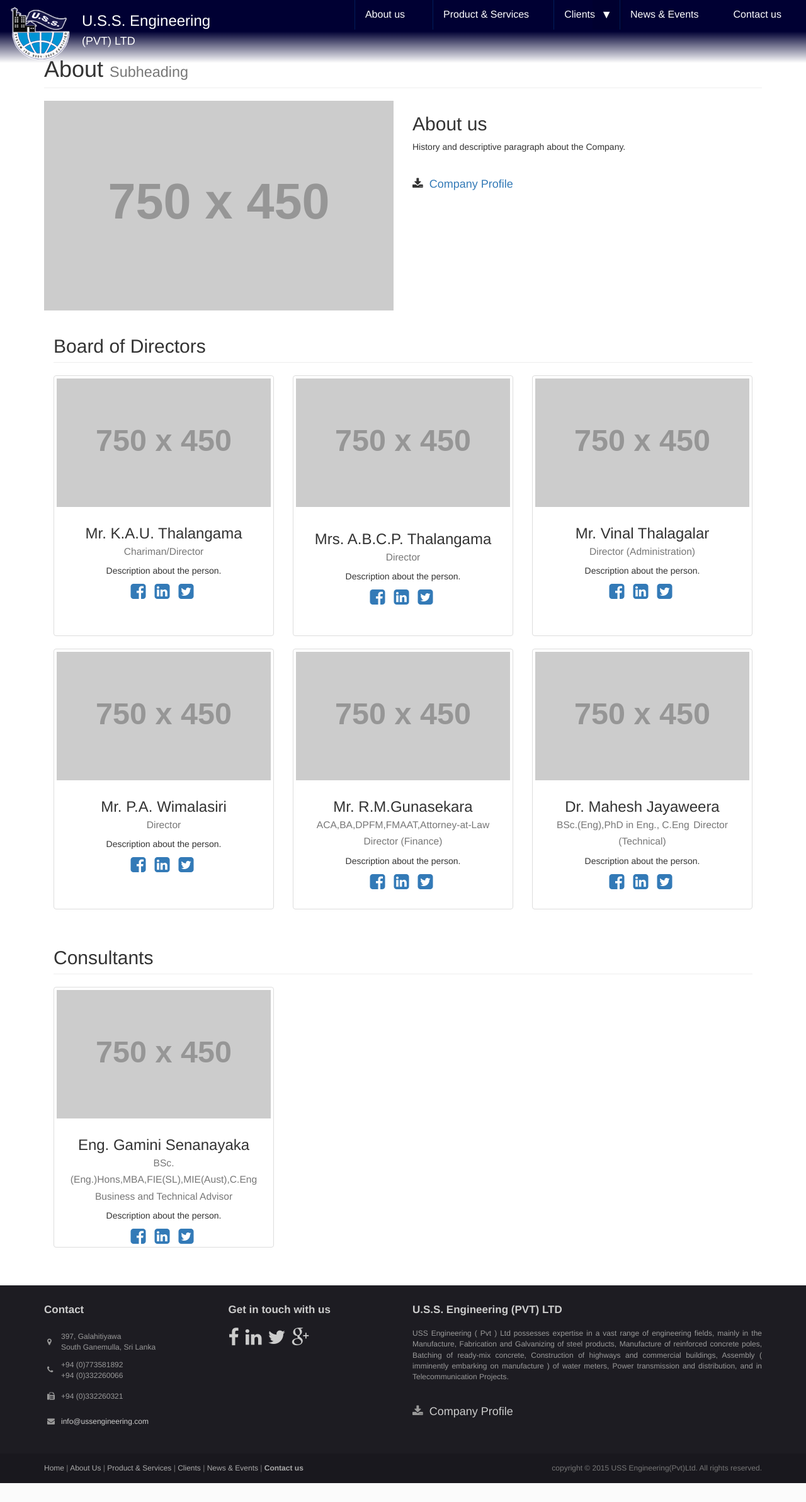
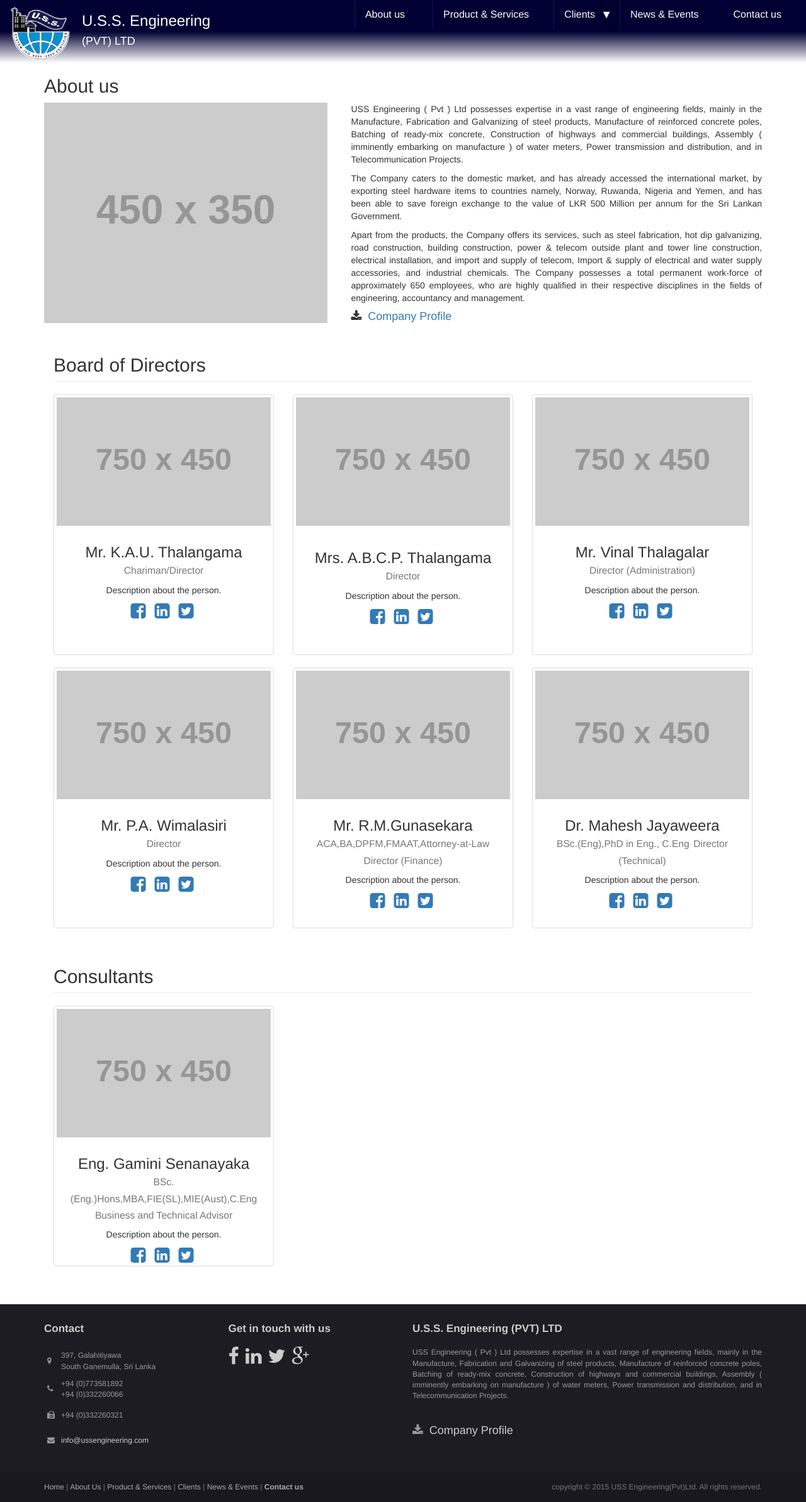
Before and after one commit to RTR-ITF/usse-web, a PHP site: page /about.php in a window 1280 px wide. Shown: the whole page at 63% size. Before the commit the page ends 2355 px from the top, so only its background shows below. Run offline with PHP 8.4, Linux system fonts and the light colour scheme; grey boxes labelled with a size stand in for pictures from a placeholder-image service; some libraries are stand-ins or nearby versions.

Commit message:
about us description

```diff
--- a/about.php
+++ b/about.php
@@ -7,11 +7,12 @@
     <!-- Page Content -->
     <div class="container">
         <!-- Page Heading/Breadcrumbs -->
-        <div class="row">
+
+
+
+		<div class="row" style="margin-top: 50px;">
             <div class="col-lg-12">
-                <h1 class="page-header">About
-                    <small>Subheading</small>
-                </h1>
+                <h2>About us</h2>
 
             </div>
         </div>
@@ -19,15 +20,16 @@
 
         <!-- Intro Content -->
         <div class="row">
-            <div class="col-md-6">
-                <img class="img-responsive" src="http://placehold.it/750x450" alt="">
+            <div class="col-md-5">
+                <img class="img-responsive" src="http://placehold.it/450x350" alt="">
             </div>
-            <div class="col-md-6">
-                <h2>About us</h2>
-                <p>History and descriptive paragraph about the Company.</p>
+            <div class="col-md-7">
 
-							<br>
-							<h4><i class="fa fa-download fa-2"></i>&nbsp<a href="files/USS Engineering company profile.pdf" target="_BLANK"> Company Profile</a></h4>
+                <p style="text-align: justify;">USS Engineering ( Pvt ) Ltd possesses expertise in a vast range of engineering fields, mainly in the Manufacture, Fabrication and Galvanizing of steel products, Manufacture of reinforced concrete poles, Batching of ready-mix concrete, Construction of highways and commercial buildings, Assembly ( imminently embarking on manufacture ) of water meters, Power transmission and distribution, and in Telecommunication Projects.</p>
+				<p style="text-align: justify;">The Company caters to the domestic market, and has already accessed the international market, by exporting steel hardware items to countries namely, Norway, Ruwanda, Nigeria and Yemen, and has been able to save foreign exchange to the value of LKR 500 Million per annum for the Sri Lankan Government.</p>
+				<p style="text-align: justify;">Apart from the products, the Company offers its services, such as steel fabrication, hot dip galvanizing, road construction, building construction, power & telecom outside plant and tower line construction, electrical installation, and import and supply of telecom, Import & supply of electrical and water supply accessories, and industrial chemicals. The Company possesses a total permanent work-force of approximately 650 employees, who are highly qualified in their respective disciplines in the fields of engineering, accountancy and management.</p>
+
+				<h4><i class="fa fa-download fa-2"></i>&nbsp<a href="files/USS Engineering company profile.pdf" target="_BLANK"> Company Profile</a></h4>
             </div>
         </div>
         <!-- /.row -->
```
